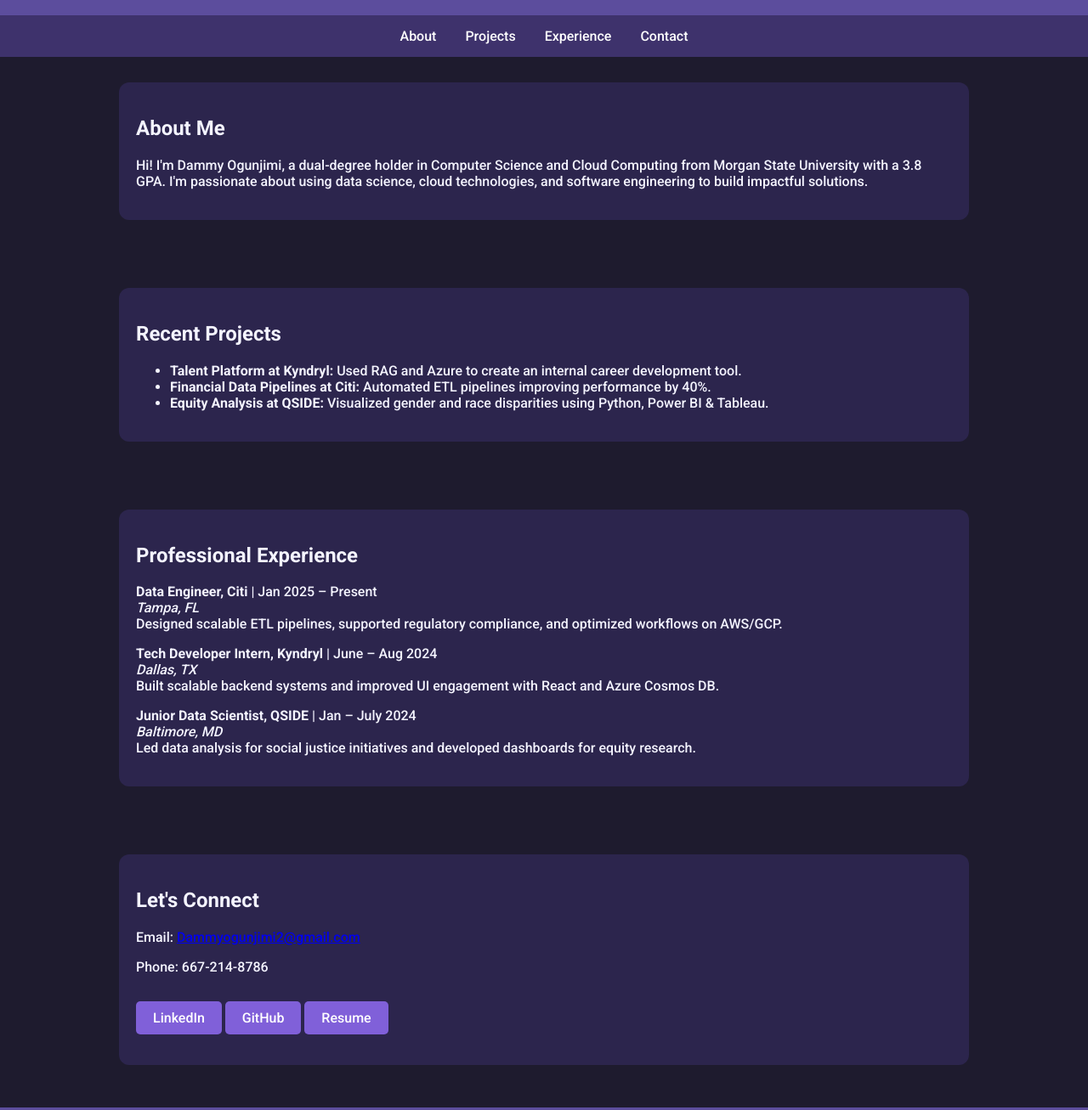
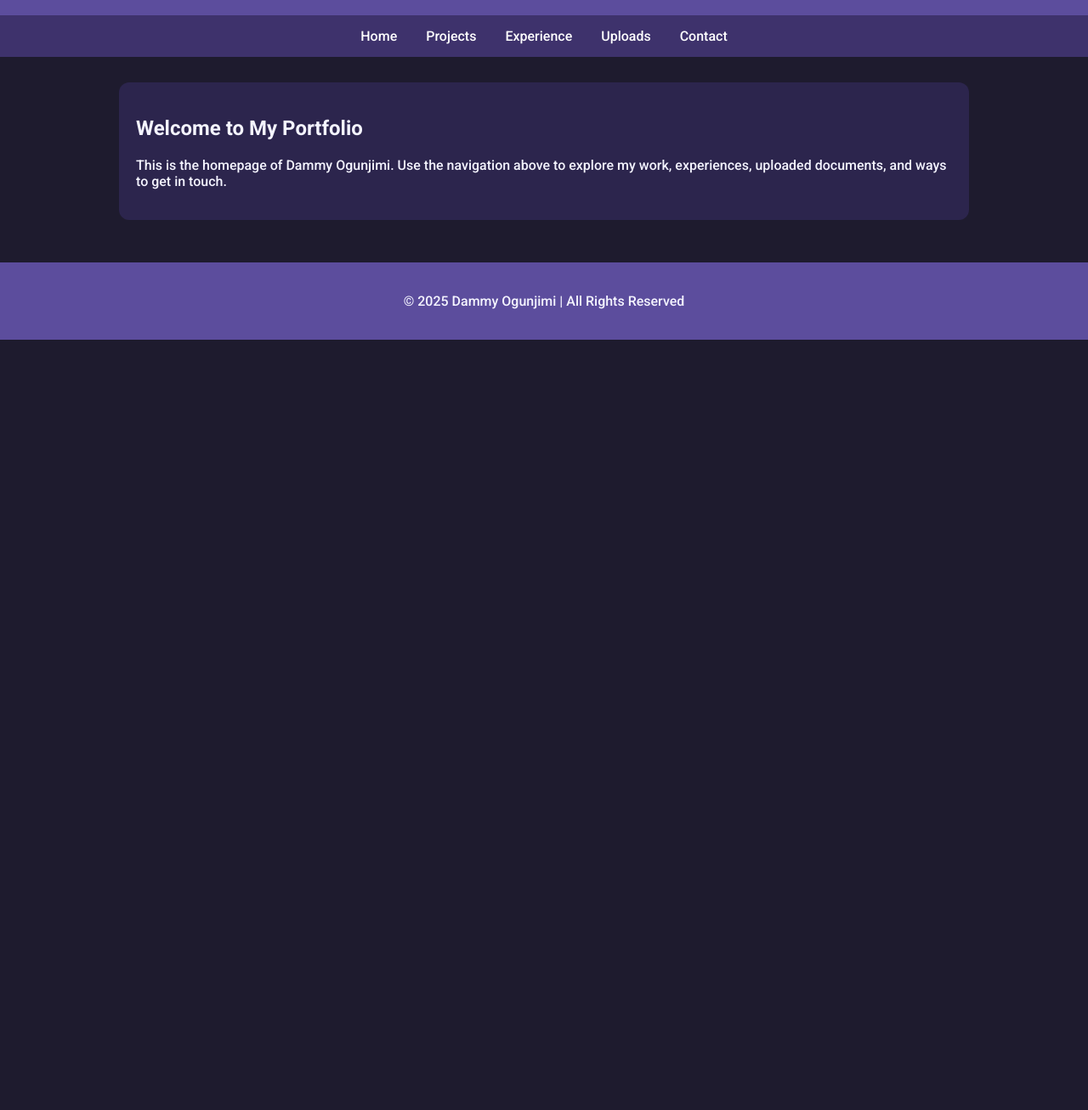
Before and after one commit to dahmmyogunjimi/dammy-portfolio, a plain HTML site: page index.html in a window 1280 px wide. Shown: the part 160-1467 px from the top of the page at 85% size. After the commit the page ends 800 px from the top, so only its background shows below. Drawn offline with Linux system fonts and the light colour scheme.

Commit message:
Update index.html

```diff
--- a/index.html
+++ b/index.html
@@ -3,62 +3,9 @@
 <head>
     <meta charset="UTF-8">
     <meta name="viewport" content="width=device-width, initial-scale=1.0">
-    <title>Dammy Ogunjimi | Data Scientist Enthusiast</title>
+    <title>Dammy Ogunjimi | Portfolio</title>
     <link href="https://fonts.googleapis.com/css2?family=Roboto:wght@300;500;700&display=swap" rel="stylesheet">
-    <style>
-        body {
-            font-family: 'Roboto', sans-serif;
-            background: #1e1b2e;
-            color: #f4f4ff;
-            margin: 0;
-            padding: 0;
-        }
-        header {
-            background: #5c4d9d;
-            padding: 40px;
-            text-align: center;
-        }
-        header h1 {
-            margin: 0;
-            font-size: 2.5rem;
-        }
-        nav {
-            background: #3e326c;
-            padding: 15px;
-            text-align: center;
-        }
-        nav a {
-            color: #fff;
-            margin: 0 15px;
-            text-decoration: none;
-            font-weight: 500;
-        }
-        section {
-            padding: 30px 20px;
-            max-width: 1000px;
-            margin: auto;
-        }
-        .card {
-            background: #2c254d;
-            padding: 20px;
-            margin-bottom: 20px;
-            border-radius: 12px;
-        }
-        a.button {
-            display: inline-block;
-            margin-top: 15px;
-            padding: 10px 20px;
-            background: #8060d9;
-            color: #fff;
-            border-radius: 5px;
-            text-decoration: none;
-        }
-        footer {
-            text-align: center;
-            padding: 20px;
-            background: #5c4d9d;
-        }
-    </style>
+    <link rel="stylesheet" href="styles.css">
 </head>
 <body>
     <header>
@@ -67,58 +14,17 @@
     </header>
 
     <nav>
-        <a href="#about">About</a>
-        <a href="#projects">Projects</a>
-        <a href="#experience">Experience</a>
-        <a href="#contact">Contact</a>
+        <a href="index.html">Home</a>
+        <a href="projects.html">Projects</a>
+        <a href="experience.html">Experience</a>
+        <a href="uploads.html">Uploads</a>
+        <a href="contact.html">Contact</a>
     </nav>
 
-    <section id="about">
+    <section>
         <div class="card">
-            <h2>About Me</h2>
-            <p>Hi! I'm Dammy Ogunjimi, a dual-degree holder in Computer Science and Cloud Computing from Morgan State University with a 3.8 GPA. I'm passionate about using data science, cloud technologies, and software engineering to build impactful solutions.</p>
-        </div>
-    </section>
-
-    <section id="projects">
-        <div class="card">
-            <h2>Recent Projects</h2>
-            <ul>
-                <li><strong>Talent Platform at Kyndryl:</strong> Used RAG and Azure to create an internal career development tool.</li>
-                <li><strong>Financial Data Pipelines at Citi:</strong> Automated ETL pipelines improving performance by 40%.</li>
-                <li><strong>Equity Analysis at QSIDE:</strong> Visualized gender and race disparities using Python, Power BI & Tableau.</li>
-            </ul>
-        </div>
-    </section>
-
-    <section id="experience">
-        <div class="card">
-            <h2>Professional Experience</h2>
-            <p><strong>Data Engineer, Citi</strong> | Jan 2025 – Present<br>
-                <em>Tampa, FL</em><br>
-                Designed scalable ETL pipelines, supported regulatory compliance, and optimized workflows on AWS/GCP.
-            </p>
-            <p><strong>Tech Developer Intern, Kyndryl</strong> | June – Aug 2024<br>
-                <em>Dallas, TX</em><br>
-                Built scalable backend systems and improved UI engagement with React and Azure Cosmos DB.
-            </p>
-            <p><strong>Junior Data Scientist, QSIDE</strong> | Jan – July 2024<br>
-                <em>Baltimore, MD</em><br>
-                Led data analysis for social justice initiatives and developed dashboards for equity research.
-            </p>
-        </div>
-    </section>
-
-    <section id="contact">
-        <div class="card">
-            <h2>Let's Connect</h2>
-            <p>Email: <a href="mailto:Dammyogunjimi2@gmail.com">Dammyogunjimi2@gmail.com</a></p>
-            <p>Phone: 667-214-8786</p>
-            <p>
-                <a class="button" href="https://www.linkedin.com/in/dahmmy/" target="_blank">LinkedIn</a>
-                <a class="button" href="https://github.com/dahmmyogunjimi" target="_blank">GitHub</a>
-                <a class="button" href="/mnt/data/Dammy_Resume_2025.pdf" target="_blank">Resume</a>
-            </p>
+            <h2>Welcome to My Portfolio</h2>
+            <p>This is the homepage of Dammy Ogunjimi. Use the navigation above to explore my work, experiences, uploaded documents, and ways to get in touch.</p>
         </div>
     </section>
 
```
